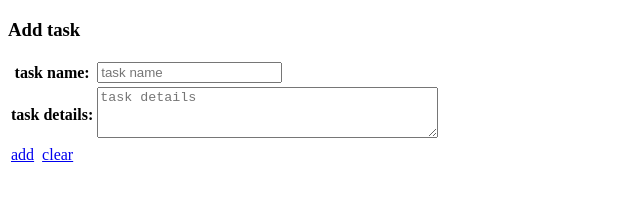
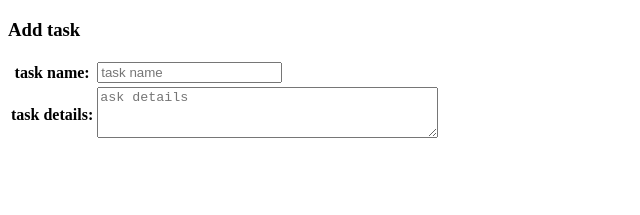
Before and after one commit to yamazaki-m000/simple-task-manager-front, a React (Create React App) app: page /home in a window 1280 px wide. Shown: the top 215 px of the page, without its empty margins (0-640 px from the left). Built offline with nearby package versions, Linux system fonts and the light colour scheme.

Commit message:
入力項目を子コンポーネントとして切り出し

```diff
--- /dev/null
+++ b/src/components/common/parts/inputRecord.js
@@ -0,0 +1,33 @@
+import React from "react";
+
+/**
+ * テキストボックスのレコード
+ * props.titleName: 入力ボックスのタイトル
+ * props.inputData: 入力値データ。key: stateの名前、value: 入力値
+ */
+export function InputTextRecord(props) {
+  return (
+    <tr>
+      <th>{props.titleName}</th>
+      <td>
+        <input type="text" {...props.inputData} {...props.inputSetting} />
+      </td>
+    </tr>
+  );
+}
+
+/**
+ * テキストエリアボックスのレコード
+ * props.titleName: 入力ボックスのタイトル
+ * props.inputData: 入力値データ。key: stateの名前、value: 入力値
+ */
+export function InputTextareaRecord(props) {
+  return (
+    <tr>
+      <th>{props.titleName}</th>
+      <td>
+        <textarea {...props.inputData} {...props.inputSetting} />
+      </td>
+    </tr>
+  );
+}
--- a/src/components/pages/home.js
+++ b/src/components/pages/home.js
@@ -1,6 +1,6 @@
+import { InputTextareaRecord, InputTextRecord } from "components/common/parts/inputRecord";
 import * as pageInfo from "constants/pageInfo";
 import React from "react";
-import { Link } from "react-router-dom";
 
 /** ホーム画面 */
 export default class Home extends React.Component {
@@ -15,39 +15,25 @@ export default class Home extends React.Component {
 
   /** 入力ボックスの入力値をstateに格納 */
   handleChangeInputText = e => {
-      this.setState({ [e.target.name]: e.target.value });
+    this.setState({ [e.target.name]: e.target.value });
   }
 
   render() {
+    // inputRecordの属性情報
+    const inputSetting = { onChange: this.handleChangeInputText }
     return (
       <aside>
         <section>
           <h1>Add task</h1>
           <table>
             <tbody>
-              <tr>
-                <th>
-                  <div>task name: </div>
-                </th>
-                <td>
-                  <input type="text" placeholder="task name" name="taskName" value={this.state.taskName} onChange={this.handleChangeInputText} />
-                </td>
-              </tr>
-              <tr>
-                <th>
-                  <div>task details: </div>
-                </th>
-                <td>
-                  <textarea rows="3" cols="40" placeholder="task details" name="taskDetails" value={this.state.taskDetails} onChange={this.handleChangeInputText} />
-                </td>
-              </tr>
-              <tr>
-                <td>
-                  <Link to="" onClick={this.handleAddTask}>add</Link>
-                  &nbsp;&nbsp;
-                  <Link to="" onClick={this.handleClear}>clear</Link>
-                </td>
-              </tr>
+              <InputTextRecord titleName="task name: "
+                inputData={{ name: "taskName", value: this.state.taskName }}
+                inputSetting={{ placeholder: "task name", ...inputSetting }} />
+
+              <InputTextareaRecord titleName="task details: "
+                inputData={{ name: "taskName", value: this.state.taskName }}
+                inputSetting={{ placeholder: "ask details", rows: "3", cols: "40", ...inputSetting }} />
             </tbody>
           </table>
         </section>
```
